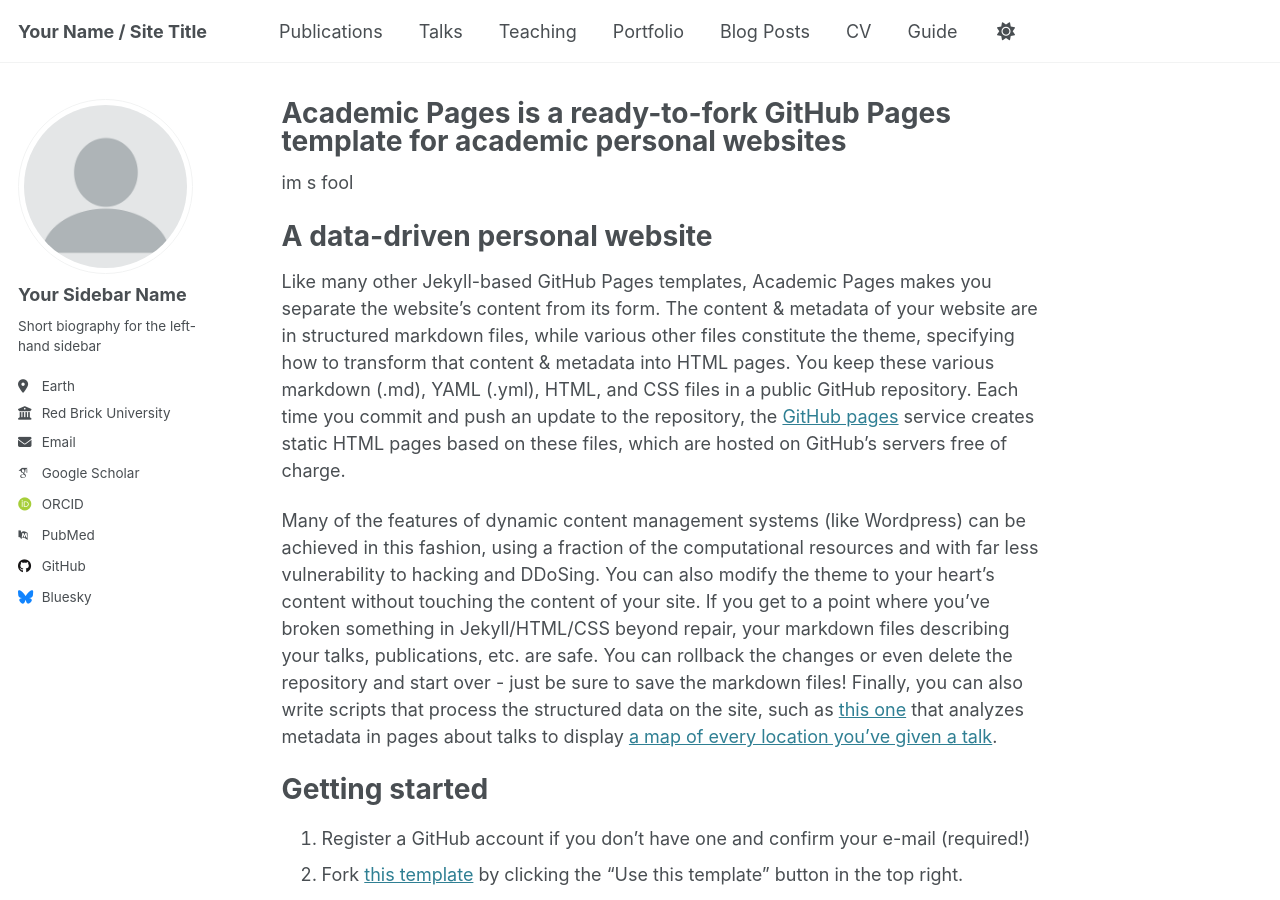
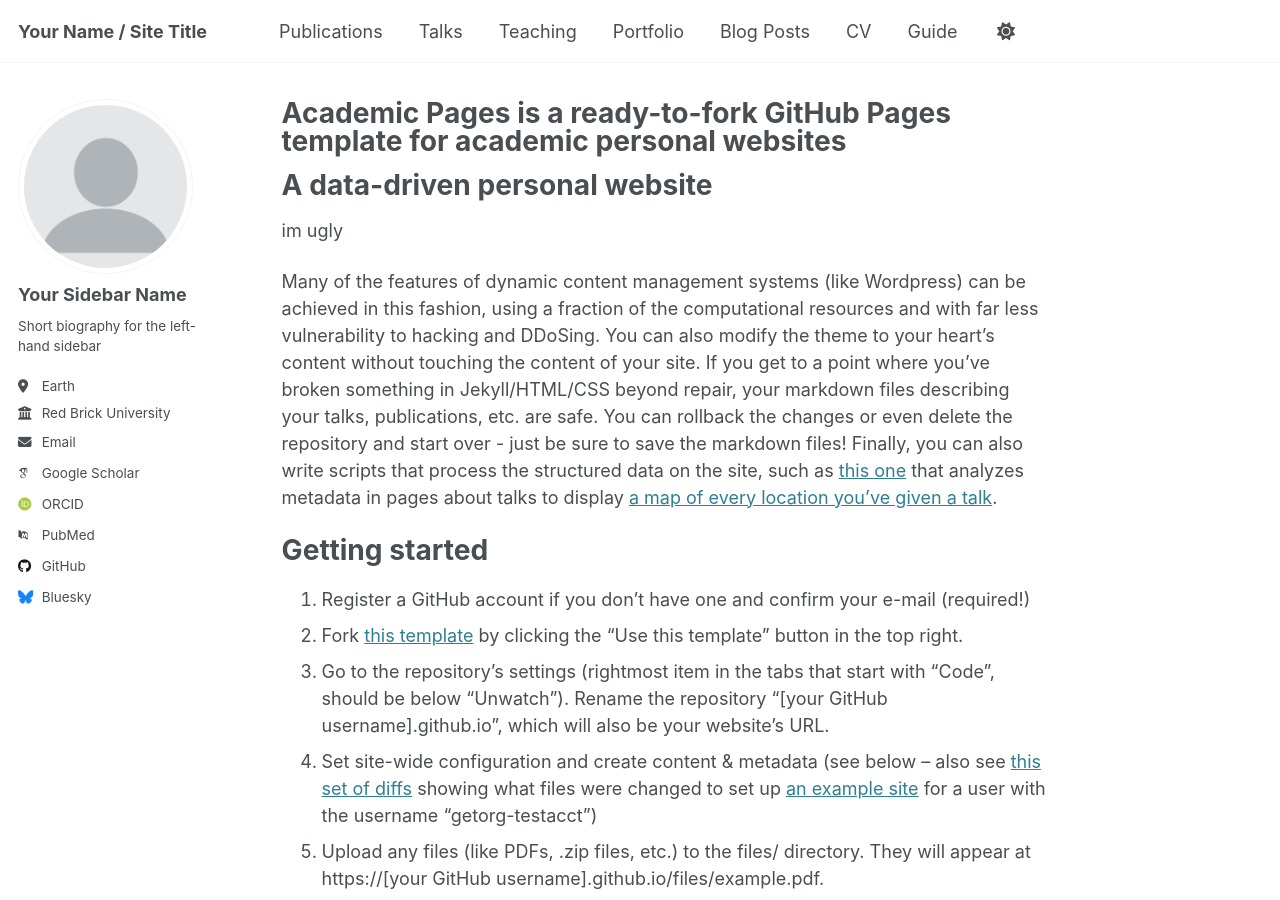
Before and after one commit to veleskaaar/veleskaaar.github.io, a Jekyll site: the page built from _pages/about.md, in a window 1280 px wide and 900 px high. Built offline with Jekyll 4.4.1, drawn with Linux system fonts in a browser that asks for light colours; some web fonts are replaced.

Commit message:
Update about.md

```diff
--- a/_pages/about.md
+++ b/_pages/about.md
@@ -6,13 +6,10 @@ redirect_from:
   - /about/
   - /about.html
 ---
-im s fool
-
-
 
 A data-driven personal website
 ======
-Like many other Jekyll-based GitHub Pages templates, Academic Pages makes you separate the website's content from its form. The content & metadata of your website are in structured markdown files, while various other files constitute the theme, specifying how to transform that content & metadata into HTML pages. You keep these various markdown (.md), YAML (.yml), HTML, and CSS files in a public GitHub repository. Each time you commit and push an update to the repository, the [GitHub pages](https://pages.github.com/) service creates static HTML pages based on these files, which are hosted on GitHub's servers free of charge.
+im ugly
 
 Many of the features of dynamic content management systems (like Wordpress) can be achieved in this fashion, using a fraction of the computational resources and with far less vulnerability to hacking and DDoSing. You can also modify the theme to your heart's content without touching the content of your site. If you get to a point where you've broken something in Jekyll/HTML/CSS beyond repair, your markdown files describing your talks, publications, etc. are safe. You can rollback the changes or even delete the repository and start over - just be sure to save the markdown files! Finally, you can also write scripts that process the structured data on the site, such as [this one](https://github.com/academicpages/academicpages.github.io/blob/master/talkmap.ipynb) that analyzes metadata in pages about talks to display [a map of every location you've given a talk](https://academicpages.github.io/talkmap.html).
 
```
